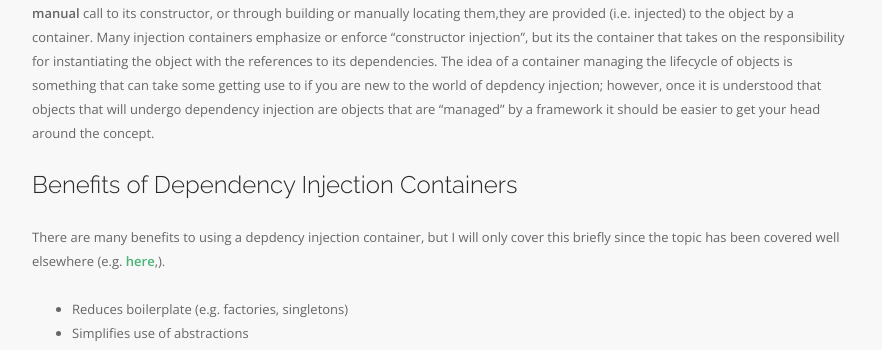
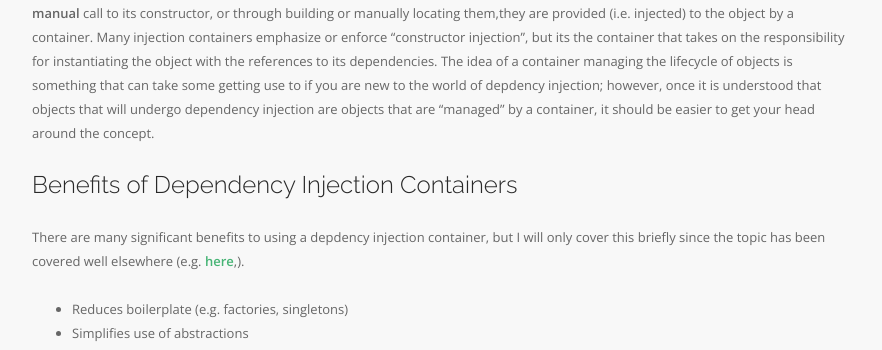
Before and after one commit to stackleader/stackleader.github.io, a Jekyll site: the page built from _posts/2016-05-20-dependency-injection-and-osgi.markdown, in a window 1280 px wide and 900 px high, scrolled down 1512 px. Shown: the part 256-606 px from the top of the window, without its empty margins (53-935 px from the left). Built offline with Jekyll 4.4.1, drawn with Linux system fonts in a browser that asks for light colours; nearby versions of some CDN libraries.

Commit message:
small change to workding

```diff
--- a/_posts/2016-05-20-dependency-injection-and-osgi.markdown
+++ b/_posts/2016-05-20-dependency-injection-and-osgi.markdown
@@ -18,10 +18,10 @@
 In a typical scenario, OSGi bundles will export packages containing high level abstractions (e.g. interfaces), and leave implementation classes hidden. This allows developers to enforce good OOP design through runtime classloader boundaries. Working with the service registry has historically involved a fairly significant amount of boilerplate code and services dependencies have been resolved using the service locator pattern. The Felix SCR Declarative Services Implementation removes the ceremonial boilerplate from interacting with the service registry by introducing a dependency injection container that is designed for dealing with the dynamic nature of OSGi services.
 
 #### What is Dependency Injection?
-Dependency injection is a form of [\"inversion of control\"](https://en.wikipedia.org/wiki/Inversion_of_control) where instead of an object being passed all of its dependencies through a **manual** call to its constructor, or through building or manually locating them,they are provided (i.e. injected) to the object by a container. Many injection containers emphasize or enforce "constructor injection", but its the container that takes on the responsibility for instantiating the object with the references to its dependencies. The idea of a container managing the lifecycle of objects is something that can take some getting use to if you are new to the world of depdency injection; however, once it is understood that objects that will undergo dependency injection are objects that are "managed" by a framework it should be easier to get your head around the concept.
+Dependency injection is a form of [\"inversion of control\"](https://en.wikipedia.org/wiki/Inversion_of_control) where instead of an object being passed all of its dependencies through a **manual** call to its constructor, or through building or manually locating them,they are provided (i.e. injected) to the object by a container. Many injection containers emphasize or enforce "constructor injection", but its the container that takes on the responsibility for instantiating the object with the references to its dependencies. The idea of a container managing the lifecycle of objects is something that can take some getting use to if you are new to the world of depdency injection; however, once it is understood that objects that will undergo dependency injection are objects that are "managed" by a container, it should be easier to get your head around the concept.
 
 #### Benefits of Dependency Injection Containers
-There are many benefits to using a depdency injection container, but I will only cover this briefly since the topic has been covered well elsewhere (e.g. [here](https://www.youtube.com/watch?v=8RGhT-YySDY),).
+There are many significant benefits to using a depdency injection container, but I will only cover this briefly since the topic has been covered well elsewhere (e.g. [here](https://www.youtube.com/watch?v=8RGhT-YySDY),).
 
  + Reduces boilerplate (e.g. factories, singletons)
  + Simplifies use of abstractions
```
